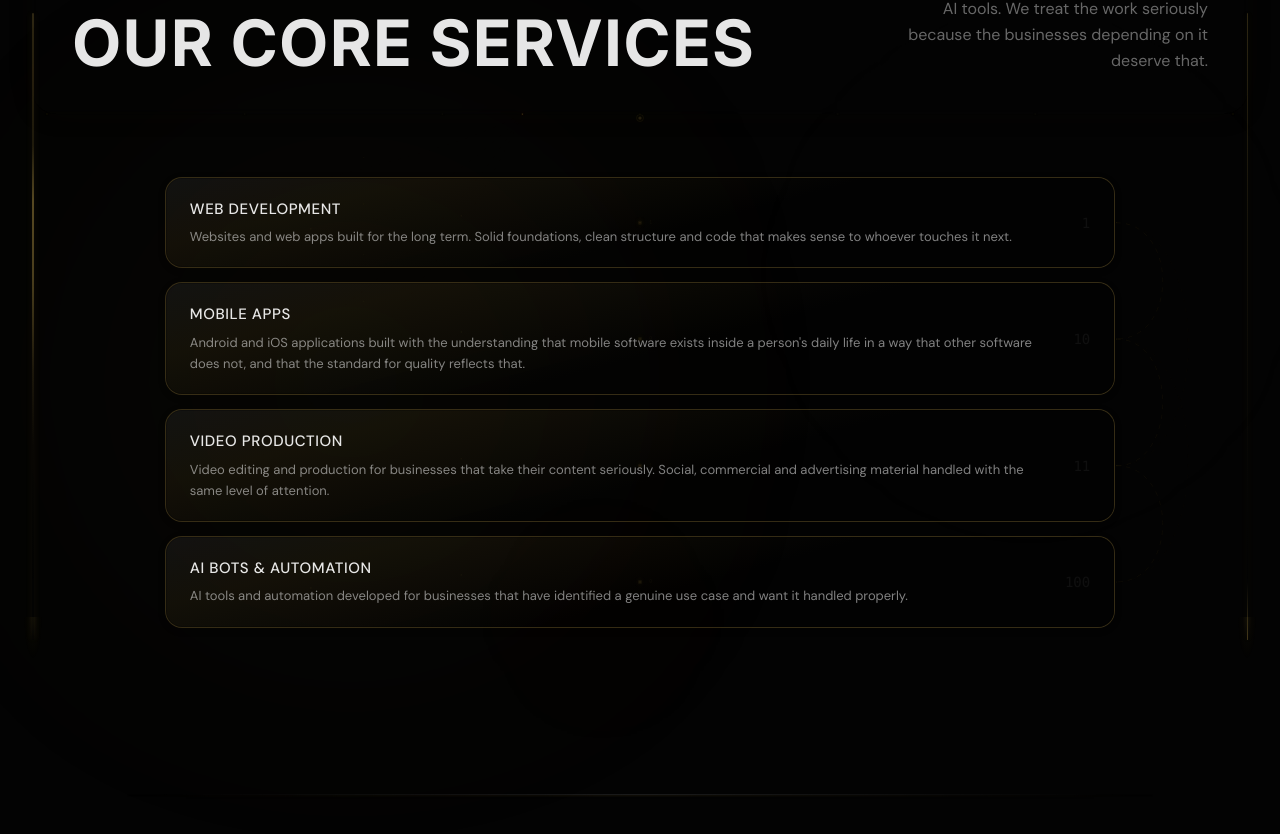
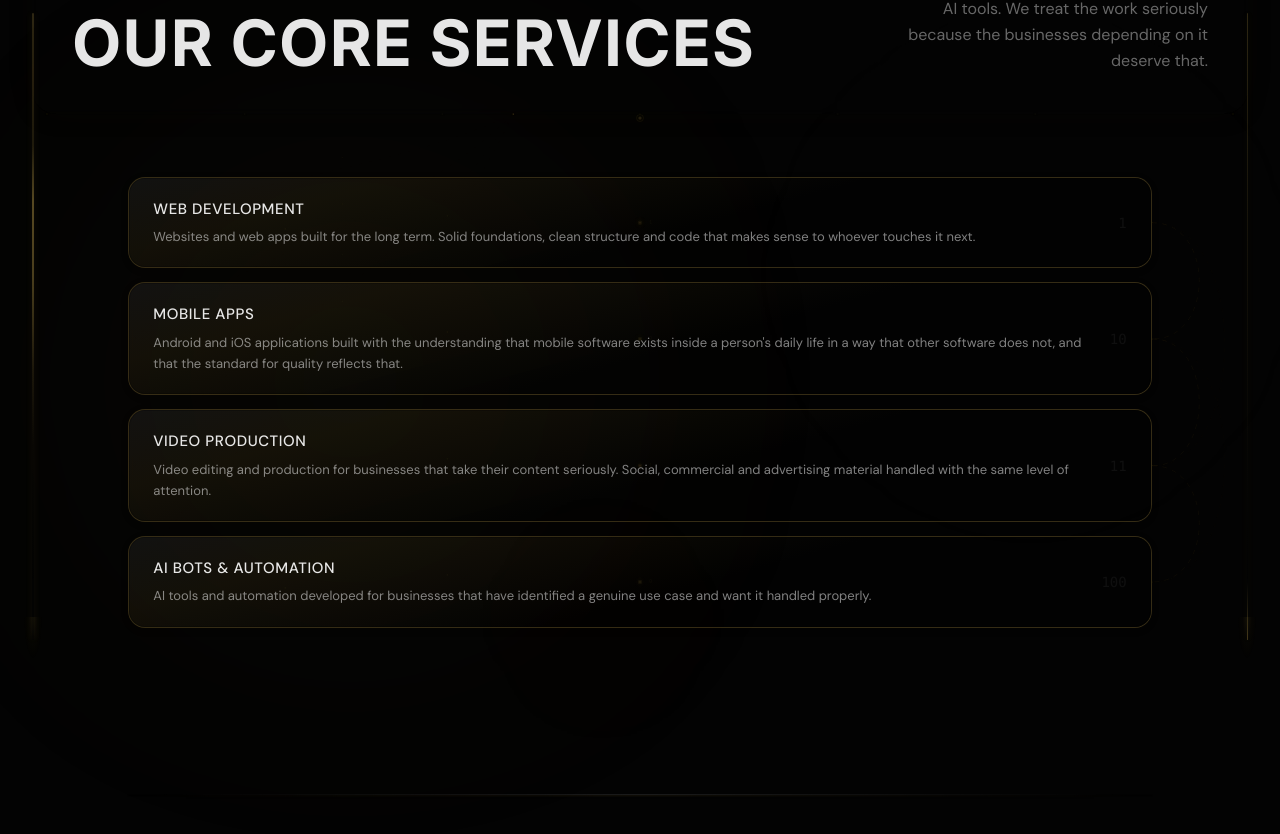
Before and after one commit to ethanhunthere/malera, a Next.js app: page / in a window 1280 px wide. Shown: the part 1011-1845 px from the top of the page. Built offline with nearby package versions, Linux system fonts and the light colour scheme.

Commit message:
fix: widen service cards slightly on desktop while staying inside container borders

```diff
--- a/src/features/home/components/Services.tsx
+++ b/src/features/home/components/Services.tsx
@@ -551,7 +551,7 @@ export default function Services() {
               ref={(el) => { cardRefs.current[idx] = el; }}
               onMouseEnter={() => setHoveredIdx(idx)}
               onMouseLeave={() => setHoveredIdx(null)}
-              className="w-full max-w-[90%] sm:max-w-[82%] lg:max-w-[78%] 2xl:max-w-[74%] min-[3000px]:max-w-[66%] min-[5000px]:max-w-[58%] group relative z-10 flex items-center gap-3 sm:gap-5 min-[3000px]:gap-8 min-[5000px]:gap-10 px-3 sm:px-6 min-[3000px]:px-10 min-[5000px]:px-12 py-3 sm:py-5 min-[3000px]:py-8 min-[5000px]:py-10 cursor-pointer rounded-2xl min-[3000px]:rounded-3xl glass-card-gold glass-card-gold-hover services-card-no-line"
+              className="w-full max-w-[90%] sm:max-w-[82%] lg:max-w-[84%] 2xl:max-w-[80%] min-[3000px]:max-w-[72%] min-[5000px]:max-w-[64%] group relative z-10 flex items-center gap-3 sm:gap-5 min-[3000px]:gap-8 min-[5000px]:gap-10 px-3 sm:px-6 min-[3000px]:px-10 min-[5000px]:px-12 py-3 sm:py-5 min-[3000px]:py-8 min-[5000px]:py-10 cursor-pointer rounded-2xl min-[3000px]:rounded-3xl glass-card-gold glass-card-gold-hover services-card-no-line"
             >
               {/* Content */}
               <div className="relative z-10 flex-1 min-w-0">
```
